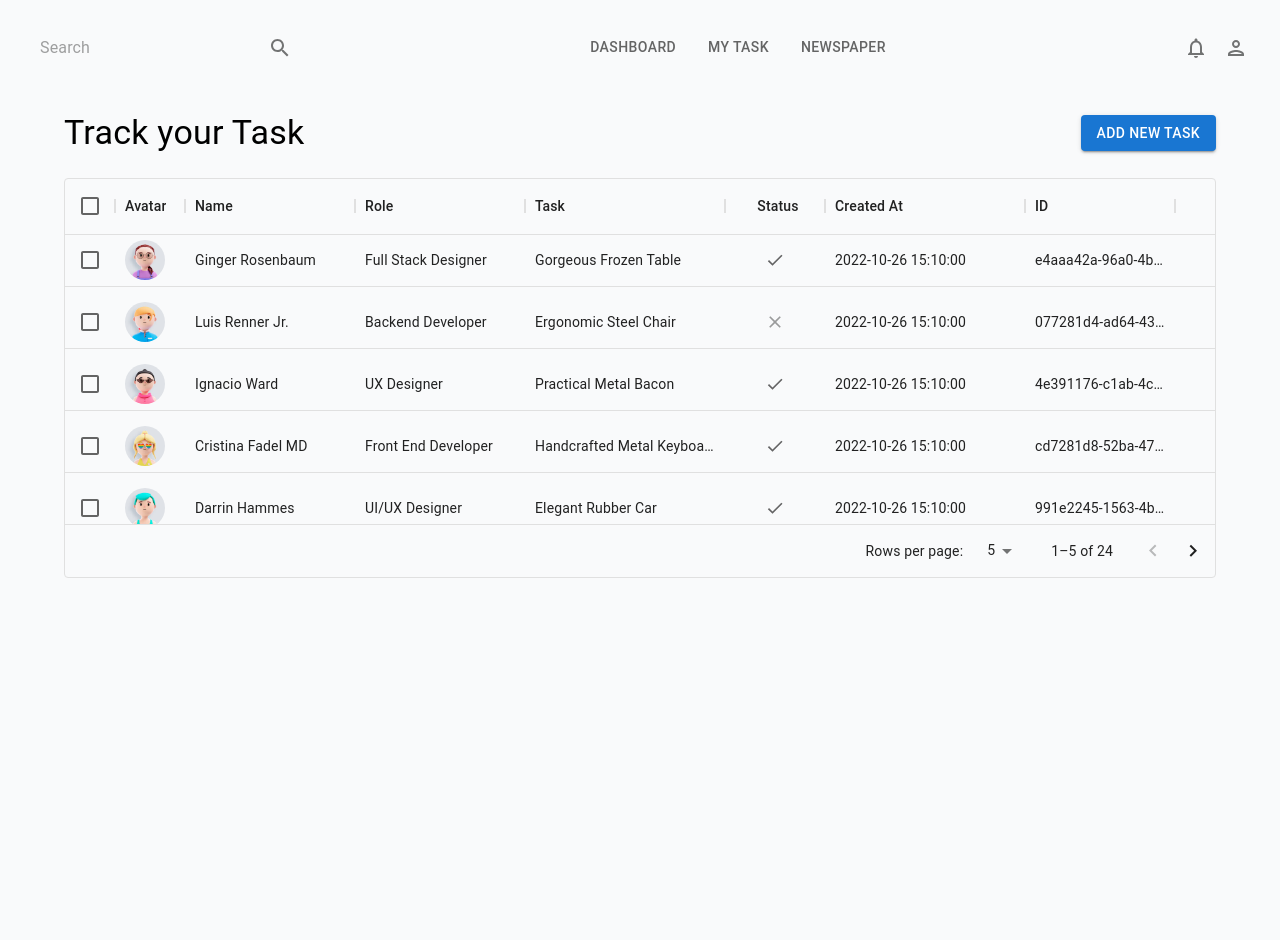
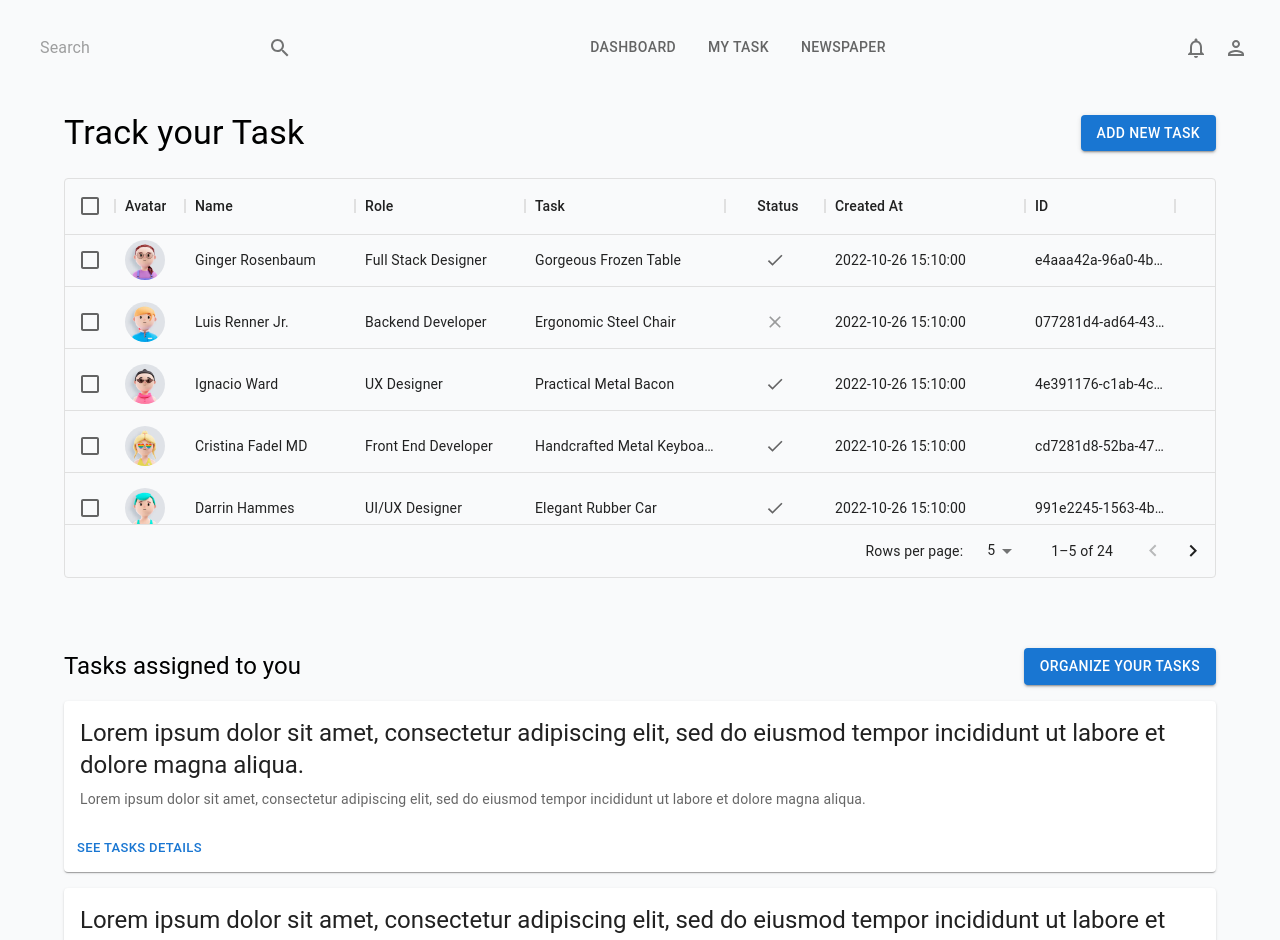
Before and after one commit to MustafaBasar471/Material-UI-React, a React (Create React App) app in the folder app-one/: page /my_task in a window 1280 px wide. Shown: the top 940 px of the page. Before the commit the page ends 800 px from the top, so only its background shows below. Built offline with nearby package versions, Linux system fonts and the light colour scheme.

Commit message:
User Page v2

```diff
--- a/app-one/src/App.js
+++ b/app-one/src/App.js
@@ -1,5 +1,5 @@
 import Topbar from "./components/Global/Topbar";
-import Newspaper from "./components/Dashboard/Newspaper";
+import Newspaper from "./components/NewsPaper/Newspaper";
 import UserPage from "./components/User/UserPage";
 import { BrowserRouter, Route, Routes } from "react-router-dom";
 
--- a/app-one/src/components/User/UserPage.jsx
+++ b/app-one/src/components/User/UserPage.jsx
@@ -5,6 +5,7 @@ import moment from "moment";
 import USERLIST from "./User";
 import AddTask from "../Task/AddTask";
 import AddTaskDetails from "../Task/AddTaskDetails";
+import UserTasks from "./UserTask";
 
 const UserPage = () => {
   const [pageSize, setPageSize] = useState(5);
@@ -43,6 +44,7 @@ const UserPage = () => {
   ];
 
   return (
+    <>
       <Container>
         <Box sx={{ height: 400, width: "full" }}>
           <Box
@@ -76,7 +78,9 @@ const UserPage = () => {
         <AddTask openPopup={openPopUp} setOpenPopUp={setOpenPopUp}>
           <AddTaskDetails />
         </AddTask>
+        <UserTasks />
       </Container>
+    </>
   );
 };
 
--- /dev/null
+++ b/app-one/src/components/User/UserTask.jsx
@@ -0,0 +1,66 @@
+import React from "react";
+import {
+  Card,
+  CardActions,
+  CardContent,
+  Button,
+  Typography,
+  Box,
+} from "@mui/material";
+
+export default function Cards() {
+  const Tasks = [
+    {
+      title:
+        "Lorem ipsum dolor sit amet, consectetur adipiscing elit, sed do eiusmod tempor incididunt ut labore et dolore magna aliqua.",
+      desc: "Lorem ipsum dolor sit amet, consectetur adipiscing elit, sed do eiusmod tempor incididunt ut labore et dolore magna aliqua.",
+    },
+    {
+      title:
+        "Lorem ipsum dolor sit amet, consectetur adipiscing elit, sed do eiusmod tempor incididunt ut labore et dolore magna aliqua.",
+      desc: "Lorem ipsum dolor sit amet, consectetur adipiscing elit, sed do eiusmod tempor incididunt ut labore et dolore magna aliqua.",
+    },
+    {
+      title:
+        "Lorem ipsum dolor sit amet, consectetur adipiscing elit, sed do eiusmod tempor incididunt ut labore et dolore magna aliqua.",
+      desc: "Lorem ipsum dolor sit amet, consectetur adipiscing elit, sed do eiusmod tempor incididunt ut labore et dolore magna aliqua.",
+    },
+    {
+      title:
+        "Lorem ipsum dolor sit amet, consectetur adipiscing elit, sed do eiusmod tempor incididunt ut labore et dolore magna aliqua.",
+      desc: "Lorem ipsum dolor sit amet, consectetur adipiscing elit, sed do eiusmod tempor incididunt ut labore et dolore magna aliqua.",
+    },
+  ];
+  return (
+    <>
+      <Box
+        sx={{
+          marginTop: "10rem",
+          display: "flex",
+          justifyContent: "space-between",
+          alignItems: "center",
+        }}
+      >
+        <Typography variant="h5">Tasks assigned to you</Typography>
+        <Button variant="contained">Organize your tasks</Button>
+      </Box>
+      {Tasks.map((item, idx) => (
+        <Card sx={{ marginTop: "1rem" }}>
+          <CardContent>
+            <Typography gutterBottom variant="h5" component="h2">
+              {item.title}
+            </Typography>
+            <Typography variant="body2" color="textSecondary" component="p">
+              {item.desc}
+            </Typography>
+          </CardContent>
+          <CardActions>
+            <Button size="small" color="primary">
+              See Tasks Details
+            </Button>
+          </CardActions>
+        </Card>
+      ))}
+    </>
+  );
+}
```
Also changed, not shown: app-one/src/components/NewsPaper/AppNewsUpdate.jsx (renamed from app-one/src/components/Dashboard/AppNewsUpdate.jsx), app-one/src/components/NewsPaper/AppOrderTimeline.jsx (renamed from app-one/src/components/Dashboard/AppOrderTimeline.jsx), app-one/src/components/NewsPaper/Newspaper.jsx (renamed from app-one/src/components/Dashboard/Newspaper.jsx). Lines whose indentation alone changed are shown as unchanged.
